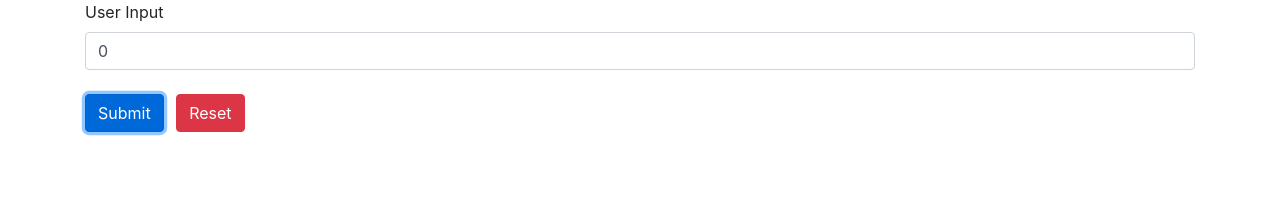
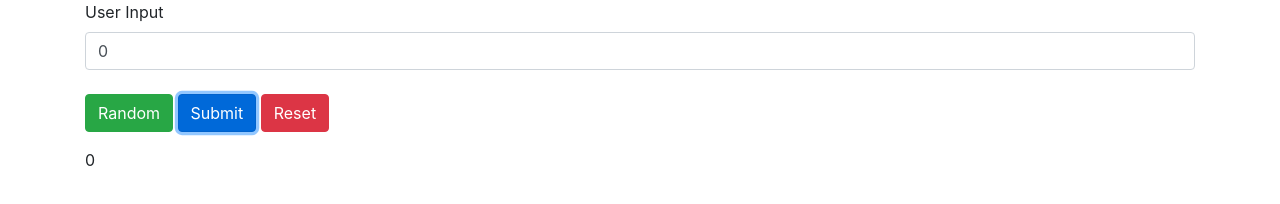
Before and after one commit to robbryandev/mr-rogers, a plain HTML site: page index.html in a window 1280 px wide. Both pictures are taken after a click on the button "Submit". Drawn offline with Linux system fonts and the light colour scheme.

Commit message:
Display info on page

```diff
--- a/index.html
+++ b/index.html
@@ -14,12 +14,18 @@
     <form action="">
       <div class="form-group">
         <label for="user-number">User Input</label>
-        <input type="number" id="user-number" class="form-control" value="0">
+        <input type="number" id="user-number" class="form-control" value="0" min="0" max="100">
         <br>
-        <button type="submit" class="btn btn-primary mr-2">Submit</button>
-        <button type="reset" class="btn btn-danger">Reset</button>
+        <div class="buttons">
+          <button class="btn btn-success" id="btn-rand">Random</button>
+          <button class="btn btn-primary" id="btn-submit">Submit</button>
+          <button type="reset" class="btn btn-danger" id="btn-reset">Reset</button>
+        </div>
       </div>
     </form>
+    <div class="results">
+
+    </div>
   </div>
 </body>
 </html>
--- a/js/scripts.js
+++ b/js/scripts.js
@@ -67,16 +67,54 @@ Number.prototype.countArray = function () {
   return res.length > 0 ? res : [0];
 };
 
+Number.prototype.random = function() {
+  return Math.floor(Math.random() * this);
+}
+
+// HtmlInputElement Method that returns an expanded number array with string replacements
+HTMLInputElement.prototype.getTextArray = function() {
+  const numReplace = [1, 2, 3];
+  const strReplace = ["Beep!", "Boop!", "Won't you be my neighbor?"];
+  const replaceVar = new ReplaceObject(numReplace, strReplace);
+  return replaceVar.isValid() ? new RogerArray(this.value.parseInt().countArray(), replaceVar).replace() : null;
+}
+
 // User interface logic
+
+// HtmlDivElement Method that removes add child elements
+HTMLDivElement.prototype.removeChildAll = function() {
+  while (this.lastChild) {
+    this.removeChild(this.lastChild);
+  }
+}
+
 function submitForm(event) {
   event.preventDefault();
-  console.log(
-    document.getElementById("user-number").value.parseInt().countArray()
-  );
+  const formNum = document.getElementById("user-number");
+  const resElement = document.querySelector(".results");
+  resElement.removeChildAll();
+  const textArray = formNum.getTextArray();
+  if (textArray) {
+    textArray.forEach(function(val) {
+      let word = document.createElement("p");
+      word.innerText = val;
+      resElement.appendChild(word);
+    });
+  }
 }
 
 // Page load
 addEventListener("load", function () {
-  const numberForm = document.querySelector("form");
-  numberForm.addEventListener("submit", submitForm);
+  document.querySelector("form").addEventListener("submit", function(event) {
+    event.preventDefault();
+  })
+  document.getElementById("btn-submit").addEventListener("click", submitForm)
+  document.getElementById("btn-rand").addEventListener("click", function() {
+    const max = 100;
+    document.getElementById("user-number").value = max.random();
+    document.querySelector(".results").removeChildAll();
+  });
+  document.getElementById("btn-reset").addEventListener("click", function() {
+    document.querySelector(".results").removeChildAll();
+  });
 });
```
